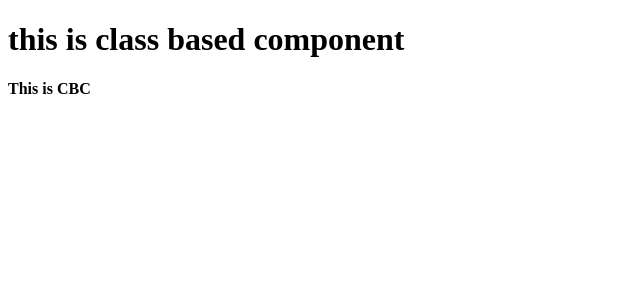
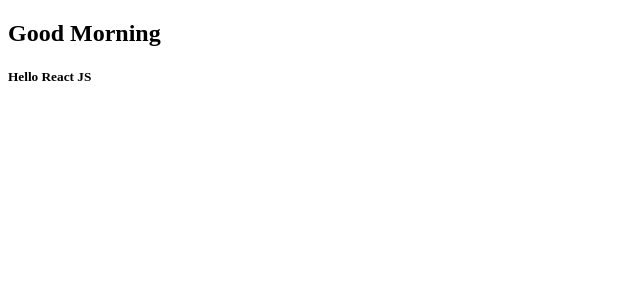
Before and after one commit to jarugulladilleswari63-ux/REACT-JS, a React (Vite) app in the folder myapp/: page / in a window 1280 px wide. Shown: the top 300 px of the page, without its empty margins (0-640 px from the left). Built offline with nearby package versions, Linux system fonts and the light colour scheme.

Commit message:
update REACT-JS

```diff
--- a/myapp/src/main.jsx
+++ b/myapp/src/main.jsx
@@ -108,24 +108,70 @@
 // ! == COMPONENTS
 // !=== CLASS BASED COMPONENTS
 
-import { Component } from "react";
-import { createRoot } from "react-dom/client";
-import React from "react";
-class Home extends Component{
-    render(){
-        return <h1>this is class based component</h1>
-    }
-}
+// import { Component } from "react";
+// import { createRoot } from "react-dom/client";
+// import React from "react";
+// class Home extends Component{
+//     render(){
+//         return <h1>this is class based component</h1>
+//     }
+// }
+// class Card extends Component{
+//     render(){
+//         return <h4>This is CBC</h4>
+//     }
+// }
+
+// class Counter extends Component {
+//     constructor() {
+//         super();
+
+//         this.state = {
+//             count: 0
+//         };
+//     }
+
+//     increment = () => {
+//         this.setState({
+//             count: this.state.count + 1
+//         });
+//     };
+
+//     render() {
+//         return (
+//             <>
+//                 <h1>Count: {this.state.count}</h1>
+
+//                 <button onClick={this.increment}>
+//                     INC
+//                 </button>
+//             </>
+//         );
+//     }
+// }
+// createRoot(document.getElementById("root")).render(
+//     <React.Fragment>
+//         <Home></Home>
+//         <Card></Card>
+//         <Counter></Counter>
+//     </React.Fragment>
+// )
 
 
-class Card extends Component{
-    render(){
-        return <h4>This is CBC</h4>
-    }
+
+// !== FUNCTION BASED COMPONENT
+//  in FBC ,there is no state and lifecycle methods
+//  if we want state , we can use useStateHook
+// if we want lifecycle menthod , we can use useEffectHook
+//  always use function name start with "Uppercase"
+import { createRoot } from "react-dom/client";
+function Greet(){
+    return <h2>Good Morning</h2>
 }
-createRoot(document.getElementById("root")).render(
-    <React.Fragment>
-        <Home></Home>
-        <Card></Card>
-    </React.Fragment>
-)
+function Fun(){
+    return <h5>Hello React JS</h5>
+}
+createRoot(document.getElementById("root")).render(<>
+<Greet></Greet>
+<Fun/>
+</>)
```
